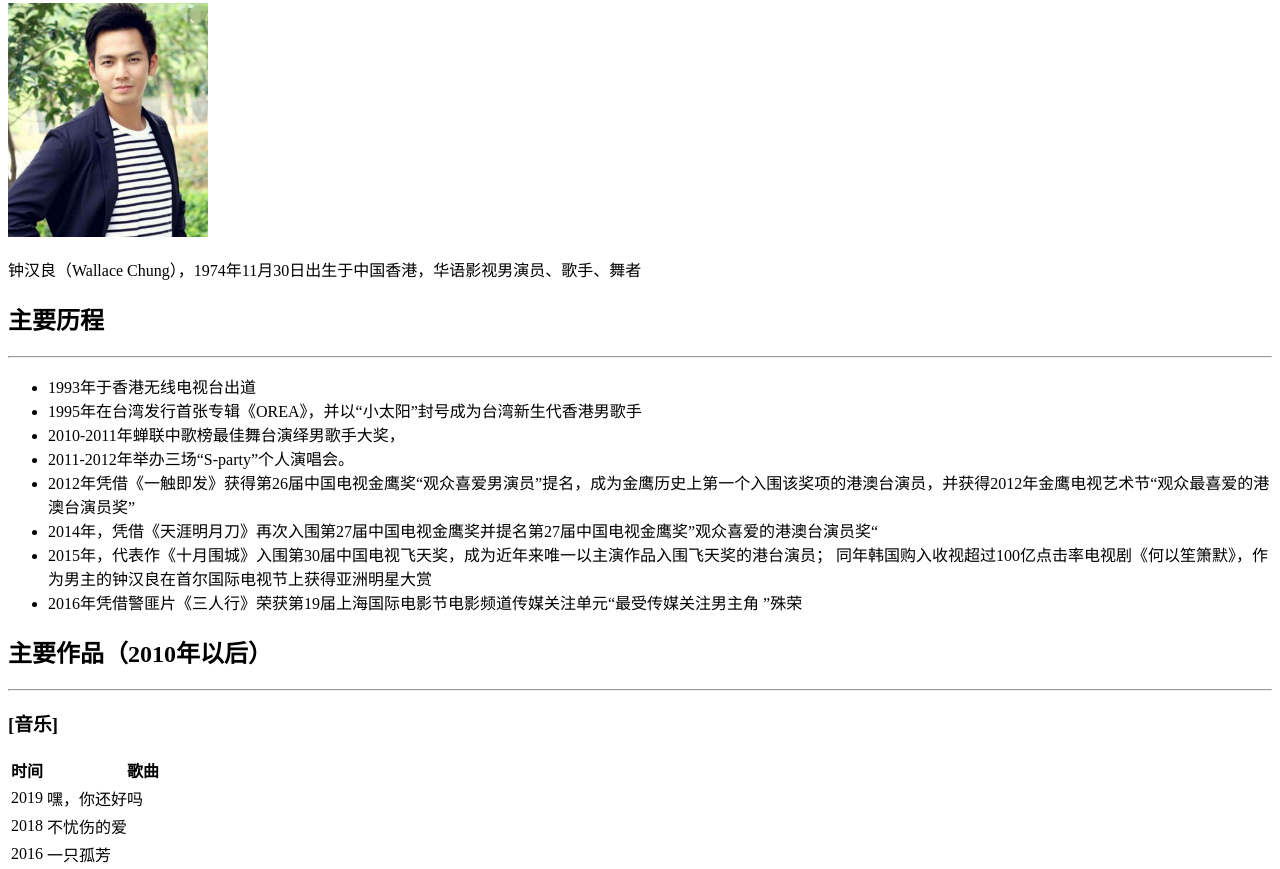
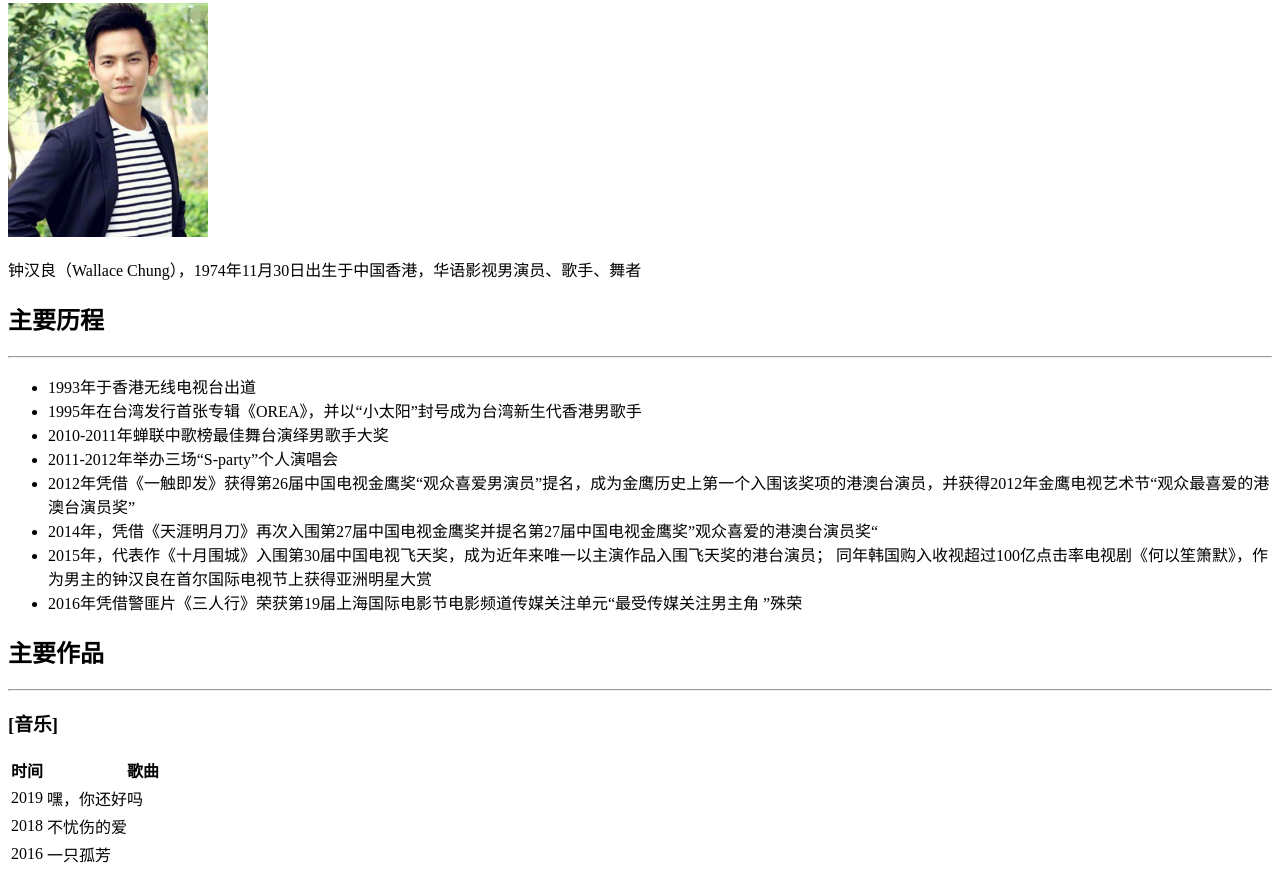
Before and after one commit to ml1234256/Wallace-Chung, a plain HTML site: page index.html in a window 1280 px wide. Shown: the part 304-1173 px from the top of the page. Drawn offline with Linux system fonts and the light colour scheme.

Commit message:
优化内容

```diff
--- a/index.html
+++ b/index.html
@@ -44,8 +44,8 @@
     <ul>
         <li>1993年于香港无线电视台出道</li>
         <li>1995年在台湾发行首张专辑《OREA》，并以“小太阳”封号成为台湾新生代香港男歌手</li>
-        <li>2010-2011年蝉联中歌榜最佳舞台演绎男歌手大奖，</li>
-        <li>2011-2012年举办三场“S-party”个人演唱会。</li>
+        <li>2010-2011年蝉联中歌榜最佳舞台演绎男歌手大奖</li>
+        <li>2011-2012年举办三场“S-party”个人演唱会</li>
         <li>2012年凭借《一触即发》获得第26届中国电视金鹰奖“观众喜爱男演员”提名，成为金鹰历史上第一个入围该奖项的港澳台演员，并获得2012年金鹰电视艺术节“观众最喜爱的港澳台演员奖”</li>
         <li>2014年，凭借《天涯明月刀》再次入围第27届中国电视金鹰奖并提名第27届中国电视金鹰奖”观众喜爱的港澳台演员奖“</li>
         <li>2015年，代表作《十月围城》入围第30届中国电视飞天奖，成为近年来唯一以主演作品入围飞天奖的港台演员；
@@ -54,7 +54,7 @@
         <li>2016年凭借警匪片《三人行》荣获第19届上海国际电影节电影频道传媒关注单元“最受传媒关注男主角 ”殊荣</li>
     </ul>
 
-    <h2 id="works">主要作品（2010年以后）</h2>
+    <h2 id="works">主要作品</h2>
     <hr>
 
     <h3 id="music">[音乐]</h3>
```
